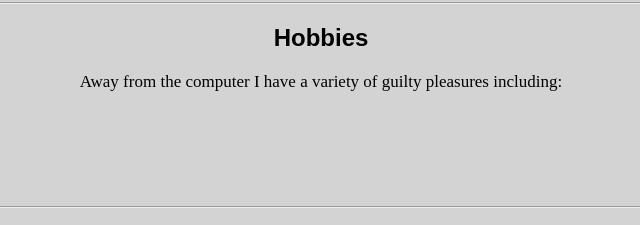
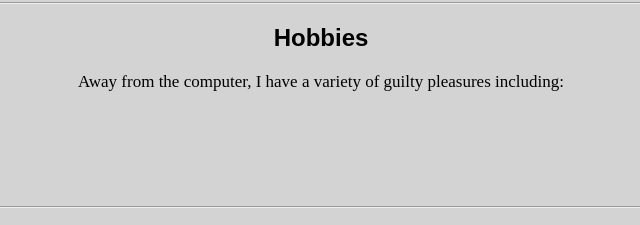
Before and after one commit to Tashley22/Thinkful-Webpage, a plain HTML site: page index.html in a window 1280 px wide. Shown: the part 776-1001 px from the top of the page, 319-959 px from the left. Drawn offline with Linux system fonts and the light colour scheme; a script that the page names is missing.

Commit message:
Update index.html

```diff
--- a/index.html
+++ b/index.html
@@ -17,7 +17,7 @@
       <p> Welcome to my page! My name is Tim Ashley and I'm located in Connecticut. I've spent most of my working life in the culinary industry. I thrived on the chaos of a restaurant environment, so I was understandably cautious when it came to coding. After I got my feet wet with Thinkful, however, I've caught on pretty quick and realized that coding is quite literally what you make of it! </p>
       <hr>
       <h2>Hobbies</h2>
-      <p>Away from the computer I have a variety of guilty pleasures including:</p>
+      <p>Away from the computer, I have a variety of guilty pleasures including:</p>
         <ul>
           <li>Fiction novels</li>
           <li>Cooking/Baking</li>
```
